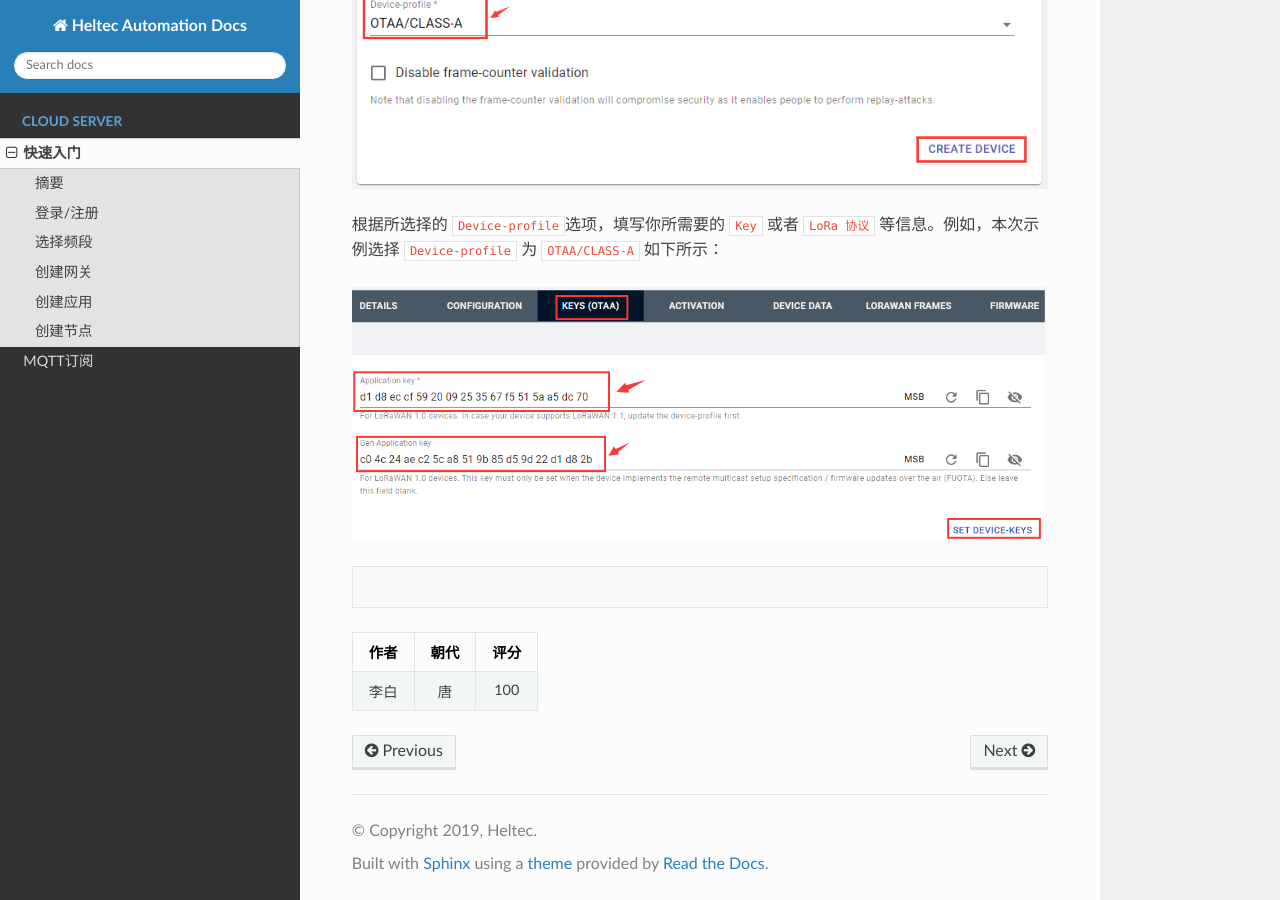
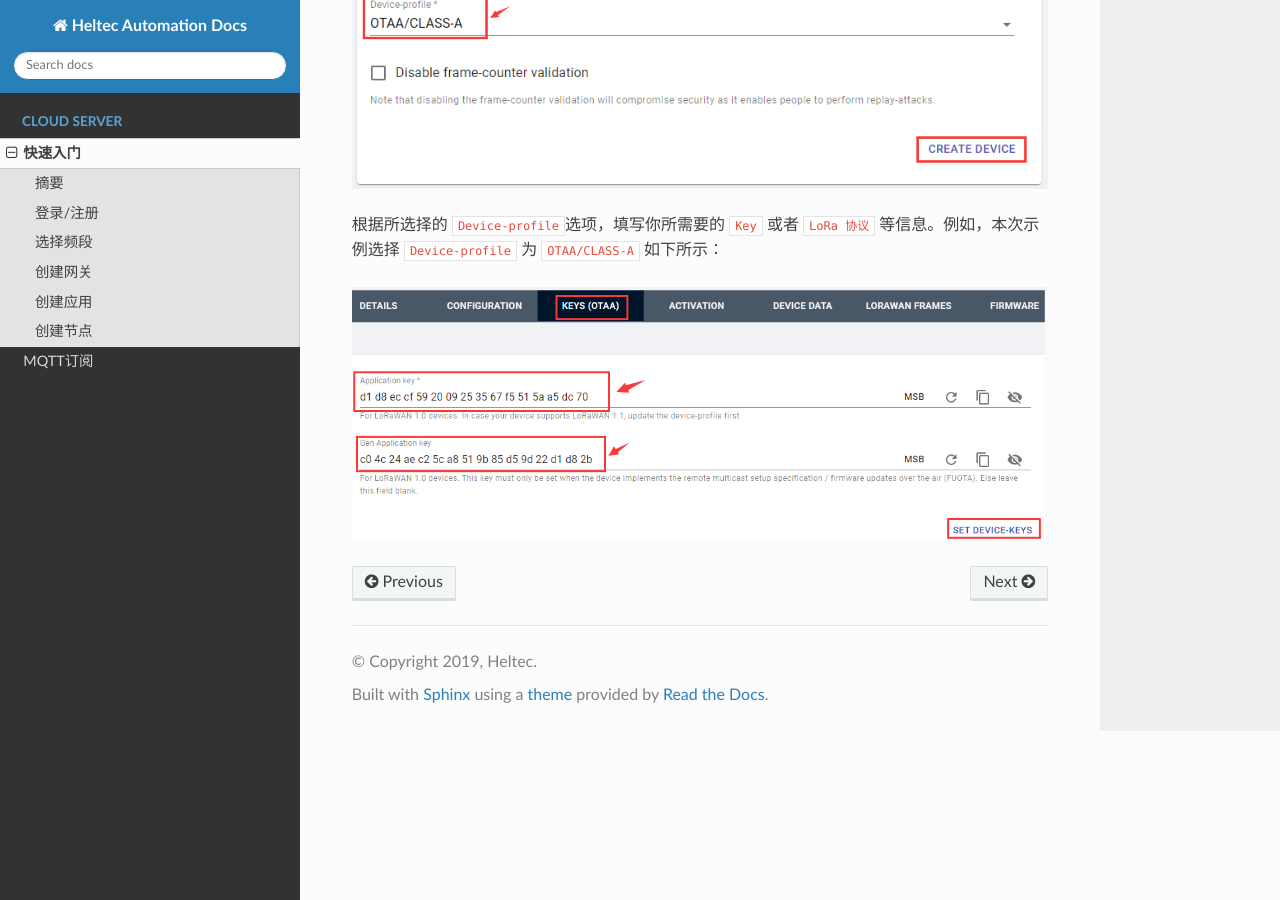
Before and after one commit to HelTecAutomation/Cloud_Platform_Docs-zh_CN, a Sphinx documentation site: the page built from zh-CN/source/quick_start.md, in a window 1280 px wide and 900 px high, scrolled down 5548 px. Built offline with Sphinx 7.4.7 and the Read the Docs theme 2.0.0, drawn with Linux system fonts in a browser that asks for light colours; pages that are not in the unit, such as notebooks, are missing from menus.

Commit message:
Update Docs

````diff
--- a/zh-CN/source/conf.py
+++ b/zh-CN/source/conf.py
@@ -38,7 +38,6 @@ source_suffix = ['.rst', '.md']
 # ones.
 extensions = [
     'recommonmark',
-    'sphinx_markdown_tables',
 ]
 
 # Add any paths that contain templates here, relative to this directory.
--- a/zh-CN/source/quick_start.md
+++ b/zh-CN/source/quick_start.md
@@ -74,13 +74,3 @@ Cloud Server 是一个简单且功能齐全的LoRa云服务器，本页面展示
 根据所选择的 ``Device-profile``选项，填写你所需要的 ``Key`` 或者 ``LoRa 协议`` 等信息。例如，本次示例选择 ``Device-profile`` 为 ``OTAA/CLASS-A`` 如下所示：
 
 ![](./img/quick_start/17.png)
-
-```
-
-```
-
-
-
-| 作者 | 朝代 | 评分 |
-| :--: | :--: | :--: |
-| 李白 |  唐  | 100  |
````
